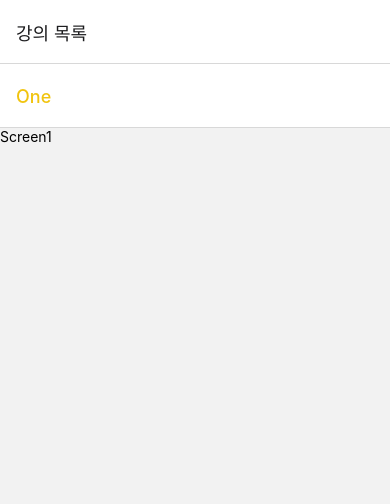
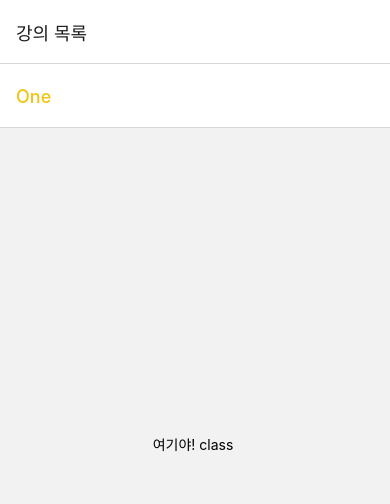
Before and after one commit to kim-a-reum/2022_ReactNative, a React Native app in the folder SunnyStudents/: screen /One in a window 390 px wide. Shown: the top 504 px of the page. Built offline with nearby package versions, Linux system fonts and the light colour scheme.

Commit message:
ThemeProvider

```diff
--- a/SunnyStudents/App.js
+++ b/SunnyStudents/App.tsx
@@ -10,9 +10,9 @@ import {
   DefaultTheme,
   NavigationContainer,
 } from "@react-navigation/native";
-import Tabs from "./Navigation/Tabs";
-import Stack from "./Navigation/Stacks";
 import Root from "./Navigation/Root";
+import { ThemeProvider } from "styled-components";
+import { darkTheme, lightTheme } from "./styled";
 
 // useAssets 와 useFonts를 사용하지 않은 방식 적용해보기
 // Assets말고 다른 로직이 로딩중에 필요할때는 이렇게 적용해야한다 !
@@ -57,6 +57,8 @@ export default function App() {
     }
   }, [appIsReady]);
 
+  // 유저가 다크모드인지 확인하자
+  const isDark = useColorScheme() === "dark";
   if (!appIsReady) {
     return (
       <View style={styles.container} onLayout={onLayoutRootView}>
@@ -67,12 +69,12 @@ export default function App() {
     );
   }
 
-  // 유저가 다크모드인지 확인하자
-
   return (
-    <NavigationContainer>
-      <Root />
-    </NavigationContainer>
+    <ThemeProvider theme={isDark ? darkTheme : lightTheme}>
+      <NavigationContainer>
+        <Root />
+      </NavigationContainer>
+    </ThemeProvider>
   );
 }
 
--- a/SunnyStudents/Navigation/Stacks.js
+++ /dev/null
@@ -1,44 +0,0 @@
-import { createNativeStackNavigator } from "@react-navigation/native-stack";
-import React from "react";
-import { Text, TouchableOpacity, View } from "react-native";
-import { YELLOW } from "../color";
-
-const ScreenOne = ({ navigation }) => (
-  <TouchableOpacity onPress={() => navigation.navigate("Two")}>
-    <View>
-      <Text>Screen1</Text>
-    </View>
-  </TouchableOpacity>
-);
-const ScreenTwo = ({ navigation }) => (
-  <TouchableOpacity onPress={() => navigation.navigate("Three")}>
-    <View>
-      <Text>Screen2</Text>
-    </View>
-  </TouchableOpacity>
-);
-const ScreenThree = ({ navigation }) => (
-  <TouchableOpacity
-    onPress={() => navigation.navigate("Tabs", { screen: "Class" })}
-  >
-    <Text>Screen3</Text>
-  </TouchableOpacity>
-);
-
-const NativeStack = createNativeStackNavigator();
-
-const Stack = () => {
-  return (
-    <NativeStack.Navigator
-      screenOptions={{
-        headerTintColor: YELLOW,
-      }}
-    >
-      <NativeStack.Screen name="One" component={ScreenOne} />
-      <NativeStack.Screen name="Two" component={ScreenTwo} />
-      <NativeStack.Screen name="Three" component={ScreenThree} />
-    </NativeStack.Navigator>
-  );
-};
-
-export default Stack;
--- /dev/null
+++ b/SunnyStudents/Navigation/Stacks.tsx
@@ -0,0 +1,25 @@
+import { createNativeStackNavigator } from "@react-navigation/native-stack";
+import React from "react";
+import { Text, TouchableOpacity, View } from "react-native";
+import { YELLOW } from "../color";
+import Class from "../screens/Class";
+import Search from "../screens/Search";
+import Student from "../screens/Student";
+
+const NativeStack = createNativeStackNavigator();
+
+const Stack = () => {
+  return (
+    <NativeStack.Navigator
+      screenOptions={{
+        headerTintColor: YELLOW,
+      }}
+    >
+      <NativeStack.Screen name="One" component={Class} />
+      <NativeStack.Screen name="Two" component={Student} />
+      <NativeStack.Screen name="Three" component={Search} />
+    </NativeStack.Navigator>
+  );
+};
+
+export default Stack;
--- a/SunnyStudents/screens/Class.js
+++ b/SunnyStudents/screens/Class.tsx
@@ -6,10 +6,15 @@ const Wrapper = styled.View`
   flex: 1;
   justify-content: center;
   align-items: center;
-  background-color: pink;
+  background-color: ${(props) => props.theme.mainBgColor};
 `;
+
 const Class = () => {
-  return <Wrapper>{/* <Text>여기야! class </Text> */}</Wrapper>;
+  return (
+    <Wrapper>
+      <Text>여기야! class </Text>
+    </Wrapper>
+  );
 };
 
 export default Class;
--- /dev/null
+++ b/SunnyStudents/styled.js
@@ -0,0 +1,10 @@
+// 다크모드 라이트모드 이름을 똑같이 해줌으로서 app에서 모드만 분간해주면 조건문 써서 css 적용시킬필요 없음 !
+
+export const lightTheme = {
+  mainBgColor: "yellow",
+  textColor: "black",
+};
+export const darkTheme = {
+  mainBgcolor: "gray",
+  textColor: "white",
+};
```
Also changed, not shown: SunnyStudents/package.json (+6 -1 lines), SunnyStudents/tsconfig.json (added, +21 -0 lines), SunnyStudents/Navigation/Root.tsx (renamed from SunnyStudents/Navigation/Root.js), SunnyStudents/Navigation/Tabs.tsx (renamed from SunnyStudents/Navigation/Tabs.js), SunnyStudents/screens/Search.tsx (renamed from SunnyStudents/screens/Search.js), SunnyStudents/screens/Student.tsx (renamed from SunnyStudents/screens/Student.js), 1 other file (tests, documents, lock files or other folders).
